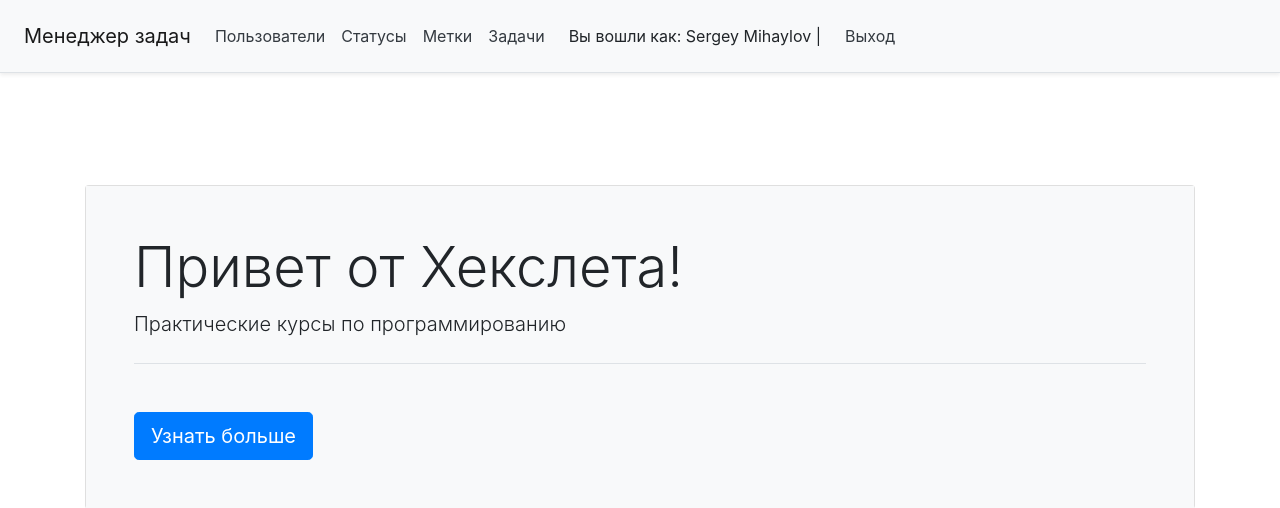
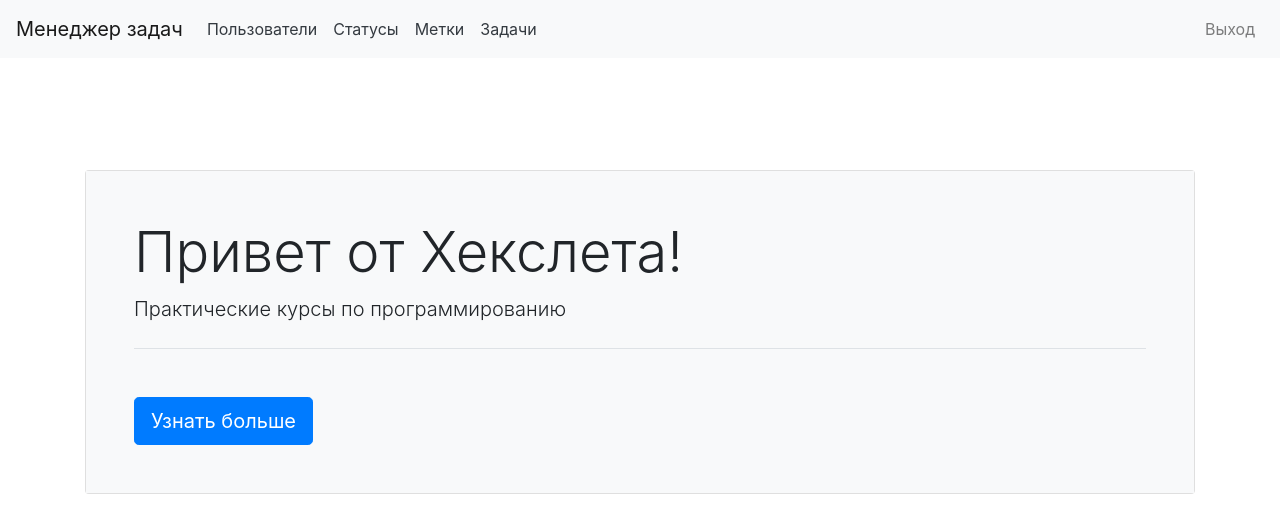
Before and after one commit to TurtleOld/python-project-lvl4, a Django app: page / in a window 1280 px wide. Shown: the top 508 px of the page. Run offline with Django 4.2, Linux system fonts and the light colour scheme; a user stored in the database is signed in; parts of the project's set-up code (start-up, migrations or seed data) failed here and were passed over; some libraries are stand-ins or nearby versions.

Commit message:
refactoring style

```diff
--- a/templates/base.html
+++ b/templates/base.html
@@ -17,9 +17,10 @@
     <meta name="viewport" content="width=device-width, initial-scale=1, shrink-to-fit=no">
   </head>
   <body class="d-flex flex-column min-vh-100">
-    <nav class="d-flex flex-column flex-md-row align-items-center p-3 px-md-4 mb-3 bg-light border-bottom shadow-sm navbar-light">
+    <nav class="navbar navbar-expand-lg navbar-light bg-light mb-3">
         <a href="/" class="navbar-brand mr-md-3">{%  translate 'Менеджер задач' %}</a>
-        <ul class="me-auto navbar-nav mb-0 flex-row">
+        <div id="navbarToggleExternalContent" class="collapse navbar-collapse">
+        <ul class="navbar-nav mr-auto">
             {% if not user.is_authenticated %}
                 <li>
                     <a href="{% url 'users:list' %}" class="nav-link p-2 text-dark my-0 mr-md-auto">{% translate 'Пользователи' %}</a>
@@ -39,15 +40,18 @@
                 </li>
             {% endif %}
         </ul>
-        <ul class="navbar-nav flex-row mb-0">
+        <ul class="navbar-nav">
             {% if not user.is_authenticated %}
-            <li><a href="{% url 'login' %}" class="nav-link p-2 text-dark">{% translate 'Вход' %}</a></li>
-            <li><a href="{% url 'users:create' %}" class="nav-link p-2 text-dark">{% translate 'Регистрация' %}</a></li>
+                <li><a href="{% url 'login' %}" class="nav-link p-2 text-dark">{% translate 'Вход' %}</a></li>
+                <li><a href="{% url 'users:create' %}" class="nav-link p-2 text-dark">{% translate 'Регистрация' %}</a></li>
             {% else %}
-            <li class="navbar"> {% translate 'Вы вошли как: ' %} {{ user.first_name }} {{ user.last_name }}  |</li>
-            <li><a href="{% url 'logout' %}" class="nav-link p-2 text-dark">{% translate 'Выход' %}</a></li>
+                <form action="/logout/" method="post">
+                    {% csrf_token %}
+                    <input type="submit" class="btn nav-link" value="{% translate 'Выход' %}">
+                </form>
             {% endif %}
         </ul>
+        </div>
     </nav>
     <div class="container wrapper flex-grow-1 mt-5">
         {% bootstrap_messages %}
```
